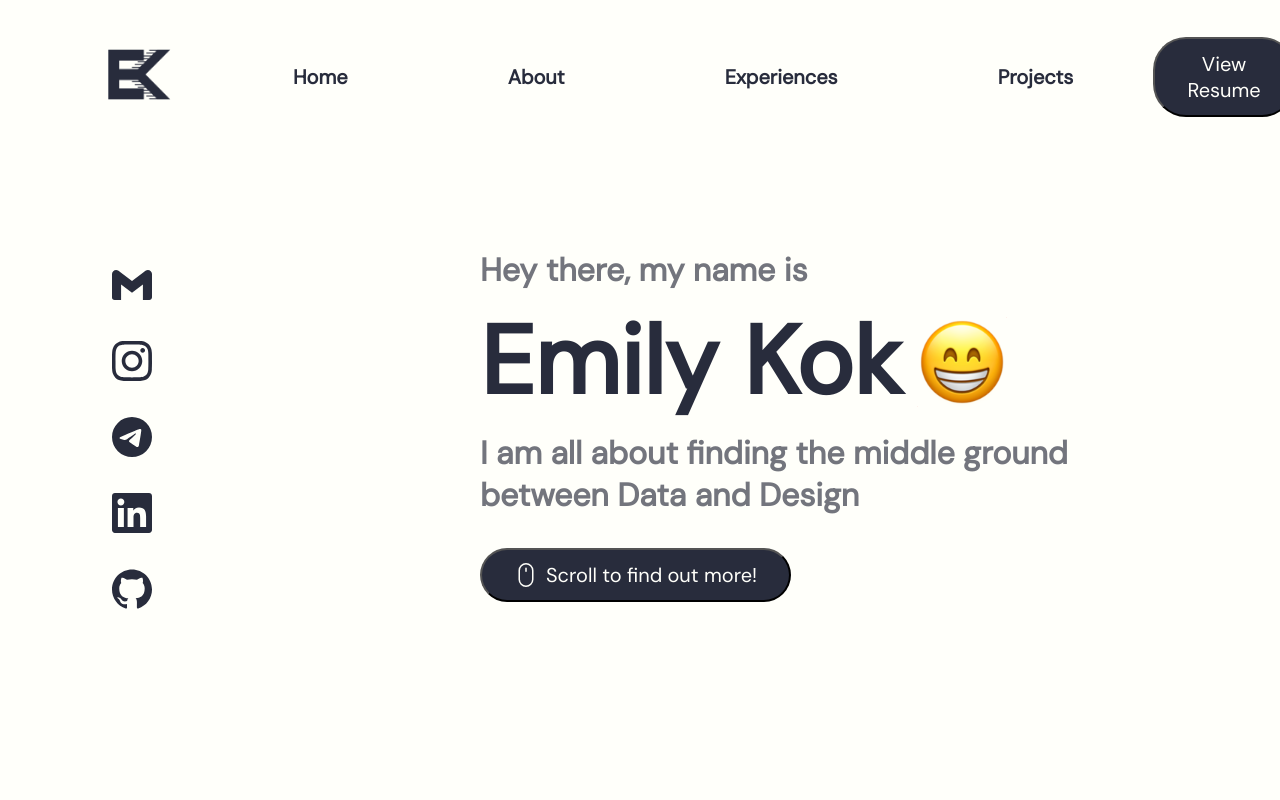
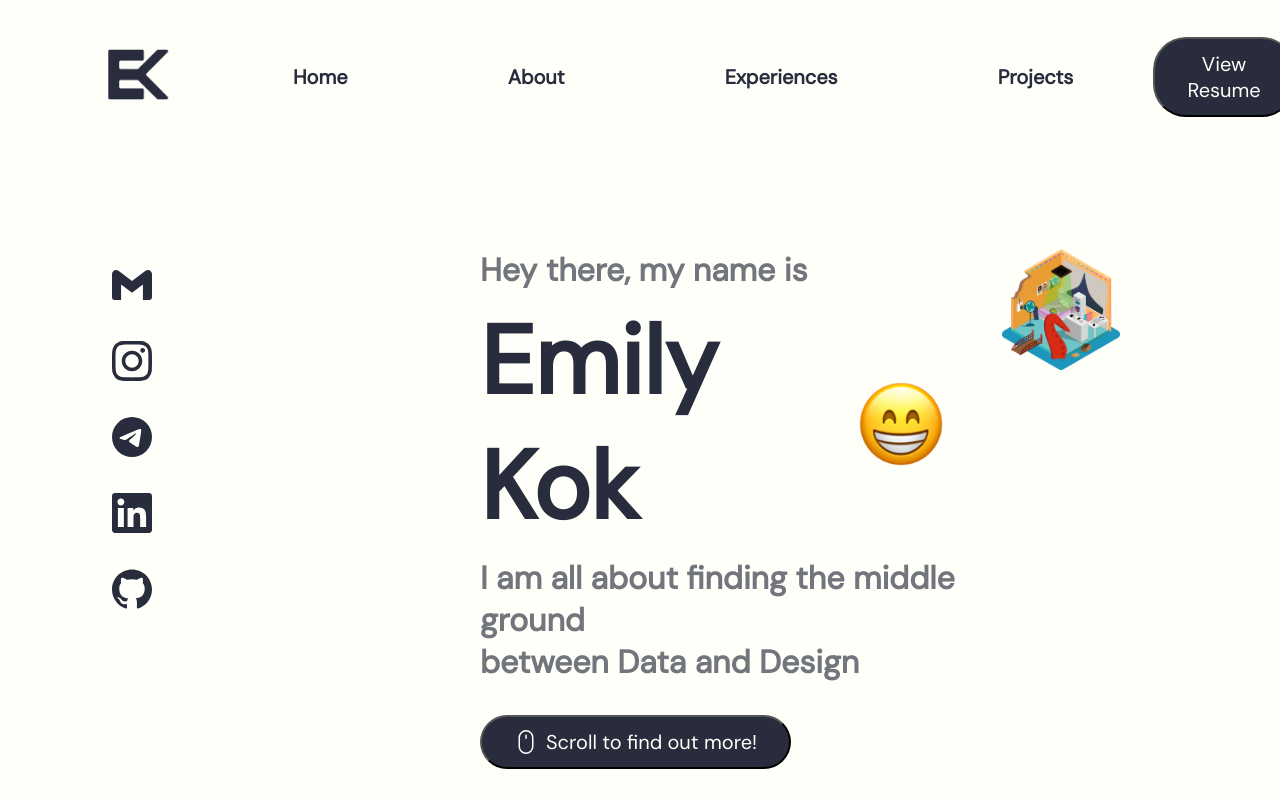
Before and after one commit to emfancypants/emily-personal-site, a React (Create React App) app: page / in a window 1280 px wide. Shown: the top 800 px of the page. Built offline with nearby package versions, Linux system fonts and the light colour scheme.

Commit message:
edited assets

```diff
--- a/src/containers/home/Home.jsx
+++ b/src/containers/home/Home.jsx
@@ -2,9 +2,11 @@ import React from 'react';
 import './home.css'
 import emoji from '../../assets/smiley emoji.png'
 import { BsMouse } from "react-icons/bs";
+import room from '../../assets/room5.png'
 
 const Home = () => {
   return (
+    <div className='website__home-whole'>
       <div className='website__home'>
         <div className='website__home-intro'>
           <h4 id='start'>Hey there, my name is</h4>
@@ -23,6 +25,10 @@ const Home = () => {
           </button>
         </a>
       </div>
+      <div className='website__home-image'>
+        <img src={room} alt="" />
+      </div>
+    </div>
   )
 }
 
--- a/src/containers/home/home.css
+++ b/src/containers/home/home.css
@@ -1,6 +1,22 @@
+.website__home-whole {
+    display: flex;
+    padding: 6rem 10rem 20rem 30rem;
+}
+
+.website__home-image {
+    width: 30%;
+    flex-grow: 1;
+}
+
+.website__home-image img {
+    width: 75%;
+    height: auto;
+    float: right;
+}
+
+
 .website__home {
     align-items: center;
-    padding: 6rem 6rem 20rem 30rem;
 }
 
 .website__home-intro h1, h4 {
```
Also changed, not shown: src/assets/emily logo_1.png, src/assets/room5.png (added). Lines whose indentation alone changed are shown as unchanged.
